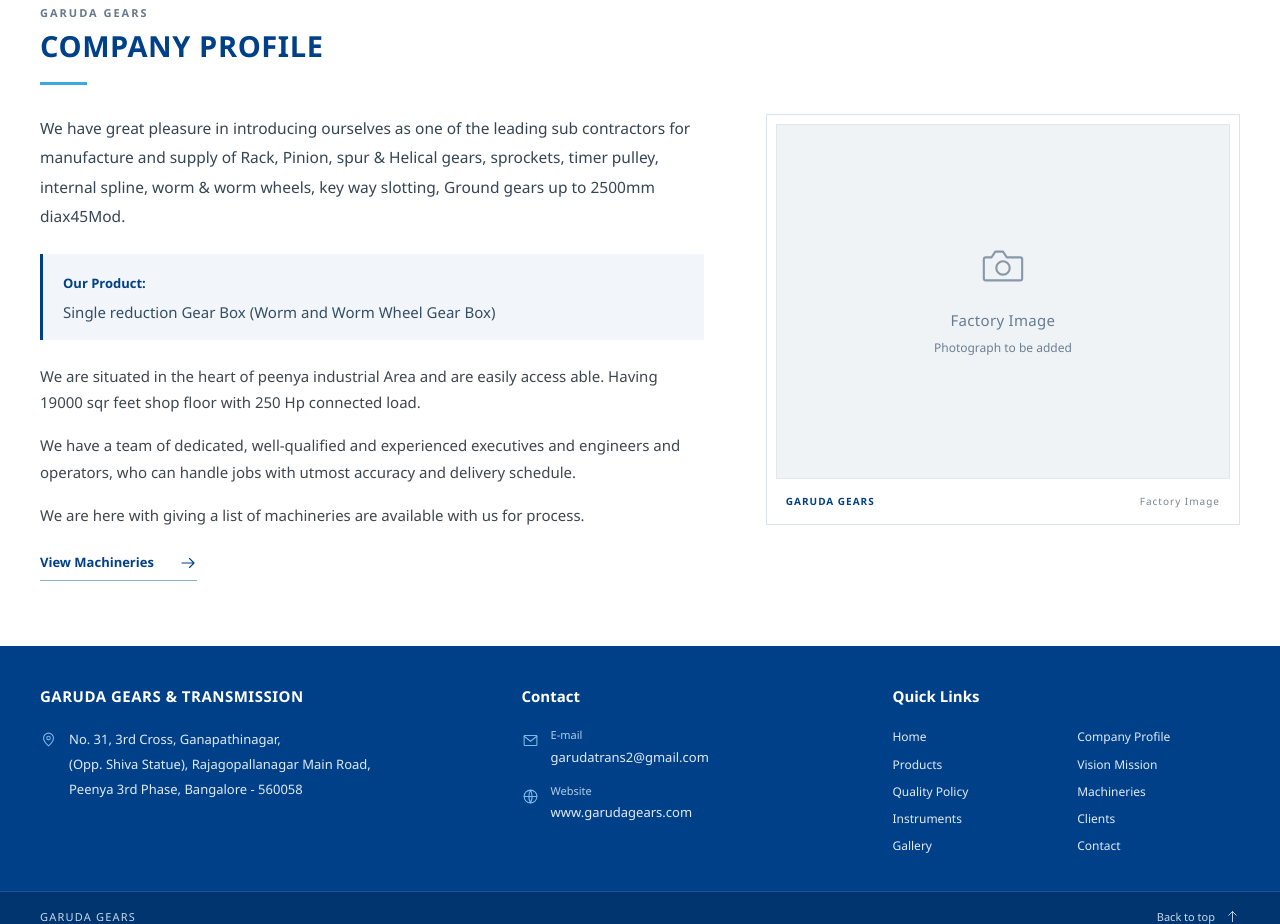
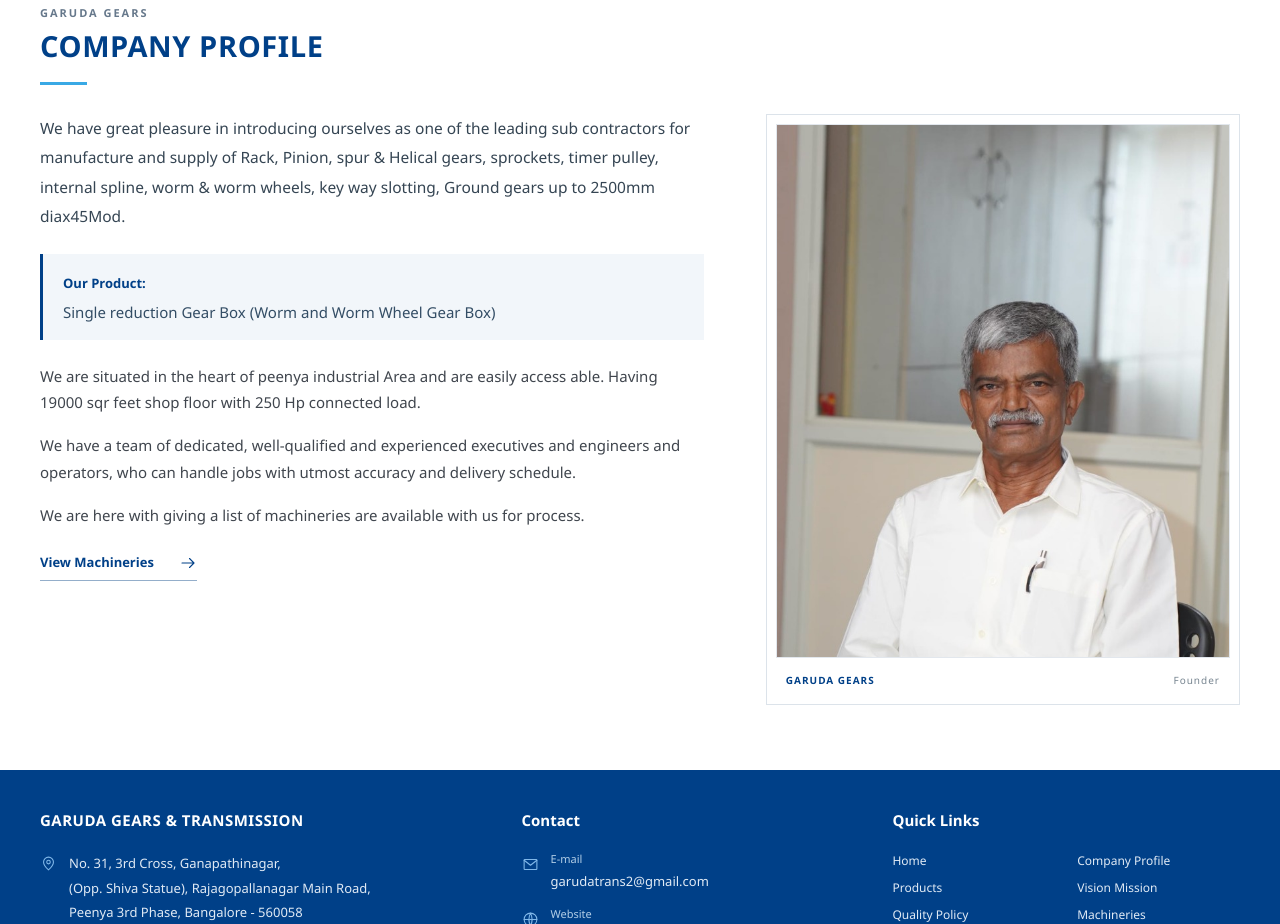
Before and after one commit to yuriboiii20-art/garuda_gears, a website built with Vite: page index.html in a window 1280 px wide. Shown: the part 818-1742 px from the top of the page. Built offline with nearby package versions, Linux system fonts and the light colour scheme.

Commit message:
Add founder photograph and format company profile section

```diff
--- a/src/data/images.js
+++ b/src/data/images.js
@@ -67,5 +67,6 @@ export const images = {
     { src: outdoorTeam, alt: 'Team wearing hard hats outside the building entrance', label: 'Slider Image 29' },
     { src: machineOperator, alt: 'Operator wearing a white hard hat at a light-colored industrial machine', label: 'Slider Image 30' },
   ],
-  factory: { src: null, alt: '', label: 'Factory Image' },
+  founder: { src: '/images/founder.jpg', alt: 'GARUDA GEARS Founder', label: 'Founder' },
+  factory: { src: '/images/founder.jpg', alt: 'GARUDA GEARS Founder', label: 'Founder' },
 };
--- a/src/pages/home.js
+++ b/src/pages/home.js
@@ -15,7 +15,7 @@ export function homePage() {
           ${profile.paragraphs.map(text => `<p>${text}</p>`).join('')}
           <a class="text-link" href="/machineries/">View Machineries ${icon('arrow')}</a>
         </div>
-        <figure class="factory-figure">${imageSlot(images.factory, 'factory-slot')}<figcaption><span>GARUDA GEARS</span><span>Factory Image</span></figcaption></figure>
+        <figure class="factory-figure">${imageSlot(images.founder || images.factory, 'factory-slot', true)}<figcaption><span>GARUDA GEARS</span><span>Founder</span></figcaption></figure>
       </div>
     </section>`;
 }
--- a/src/styles.css
+++ b/src/styles.css
@@ -111,7 +111,8 @@ h1 { font-size: 30px; line-height: 1.3; font-weight: 650; color: var(--blue); le
 .text-link:hover { color: #0072bd; border-color: #0072bd; }
 .text-link .icon { width: 18px; height: 18px; }
 .factory-figure { min-width: 0; border: 1px solid var(--line); padding: 9px; }
-.factory-slot { aspect-ratio: 1.28; background: #f0f3f6; border: 1px solid #e2e7ed; }
+.factory-slot { aspect-ratio: 0.85; background: #f0f3f6; border: 1px solid #e2e7ed; }
+.factory-slot img { object-position: center 15%; }
 .factory-slot .camera-frame { color: #8799a9; }
 .factory-slot .placeholder-label { font-size: 15px; }
 .factory-figure figcaption { display: flex; align-items: center; justify-content: space-between; gap: 15px; padding: 14px 10px 5px; font-size: 10px; letter-spacing: 1px; color: #778590; }
@@ -210,7 +211,7 @@ h1 { font-size: 30px; line-height: 1.3; font-weight: 650; color: var(--blue); le
   .profile-introduction { font-size: 14.5px; }
   .product-callout { padding: 13px 16px; margin-block: 20px; }
   .product-callout p { font-size: 14px; }
-  .factory-slot { aspect-ratio: 1.45; }
+  .factory-slot { aspect-ratio: 0.9; }
   .factory-figure figcaption { font-size: 9px; }
   .footer-grid { grid-template-columns: 1fr; gap: 27px; padding-block: 31px; }
   .footer-contact { border-top: 1px solid #2e6199; padding-top: 23px; }
```
